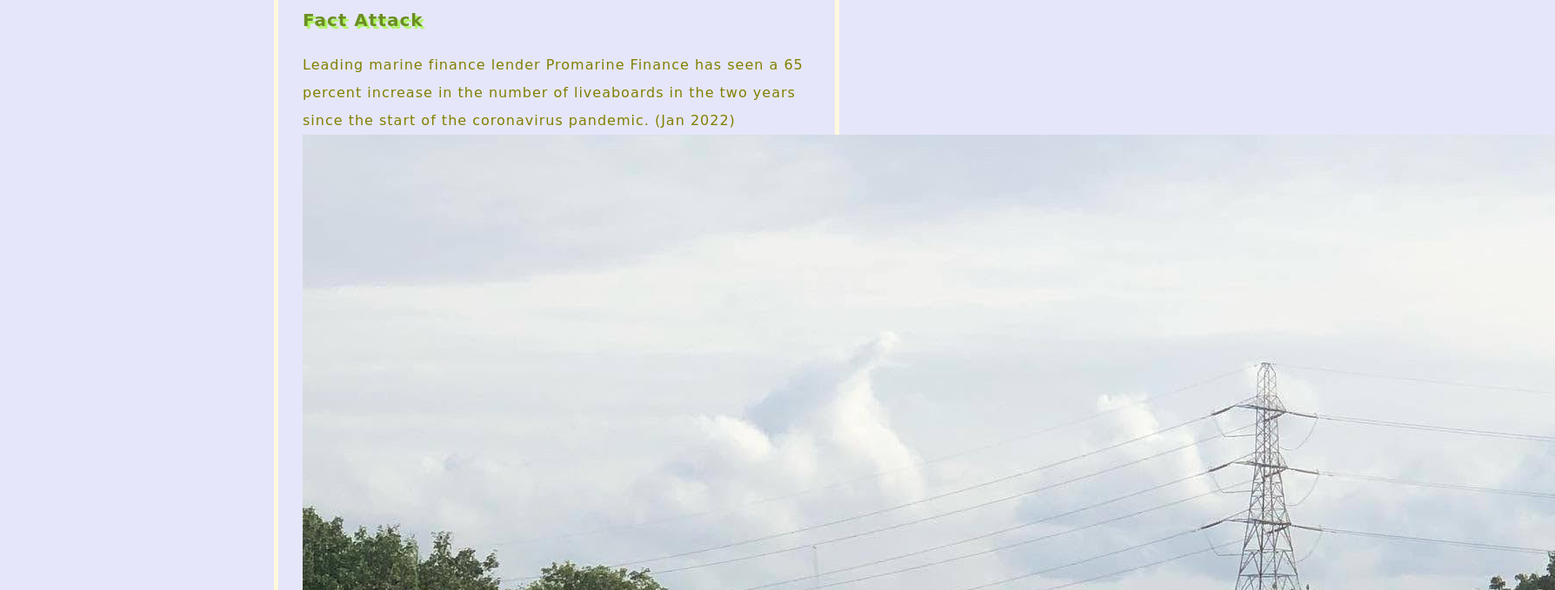
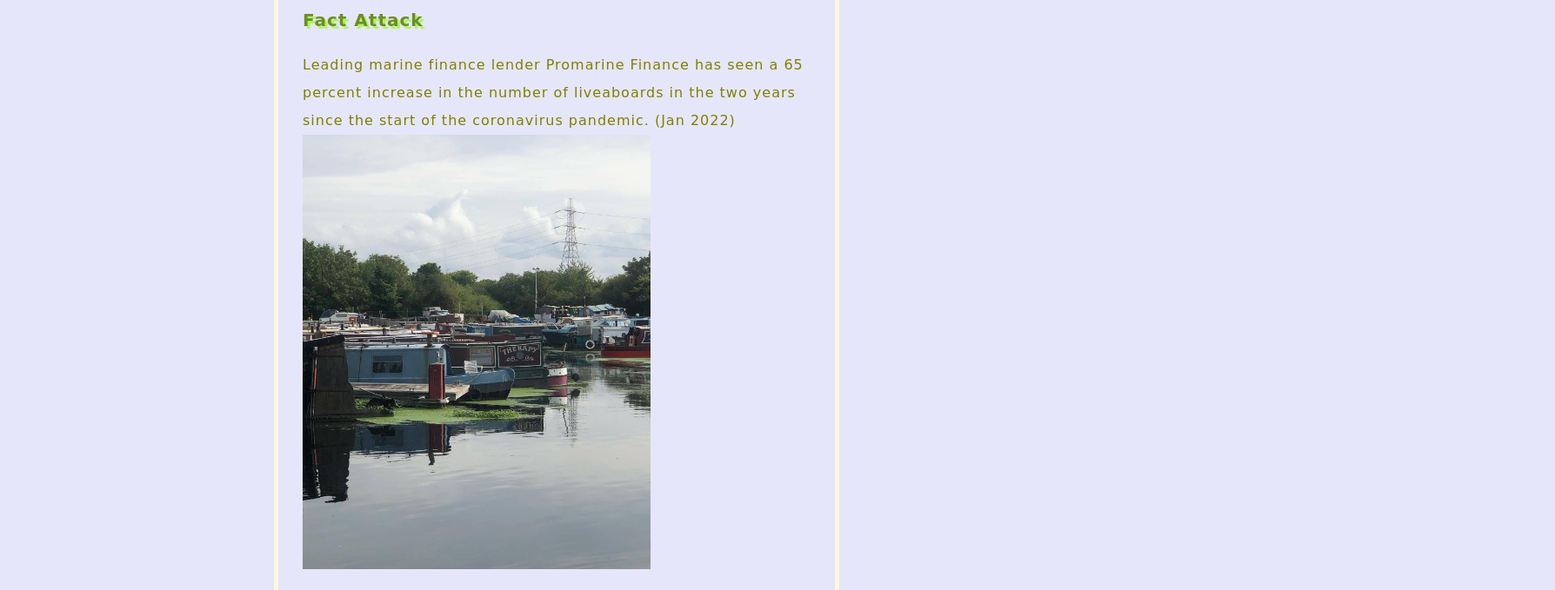
Before and after one commit to lucyck255/Liveaboards-of-London, a plain HTML site: page index.html in a window 1280 px wide. Shown: the part 359-1038 px from the top of the page at 87% size, 1788 px wide, since content can reach past the window. Drawn offline with Linux system fonts and the light colour scheme; a web font is replaced by a local one.

Commit message:
changed image width

```diff
--- a/index.html
+++ b/index.html
@@ -51,7 +51,7 @@
 </style>
  <p2>Leading marine finance lender Promarine Finance has seen a 65 percent increase in the number of liveaboards in the two years since the start of the coronavirus pandemic. (Jan 2022)
 </p2>
-<img src="images/therapy.jpeg" alt="therapy boat pic" />
+<img width="400px" src="images/therapy.jpeg" alt="therapy boat pic" />
 <p>Reasons why you wouldn't want to live on a boat (with a CC license):</p>
 
 <ul>
```
